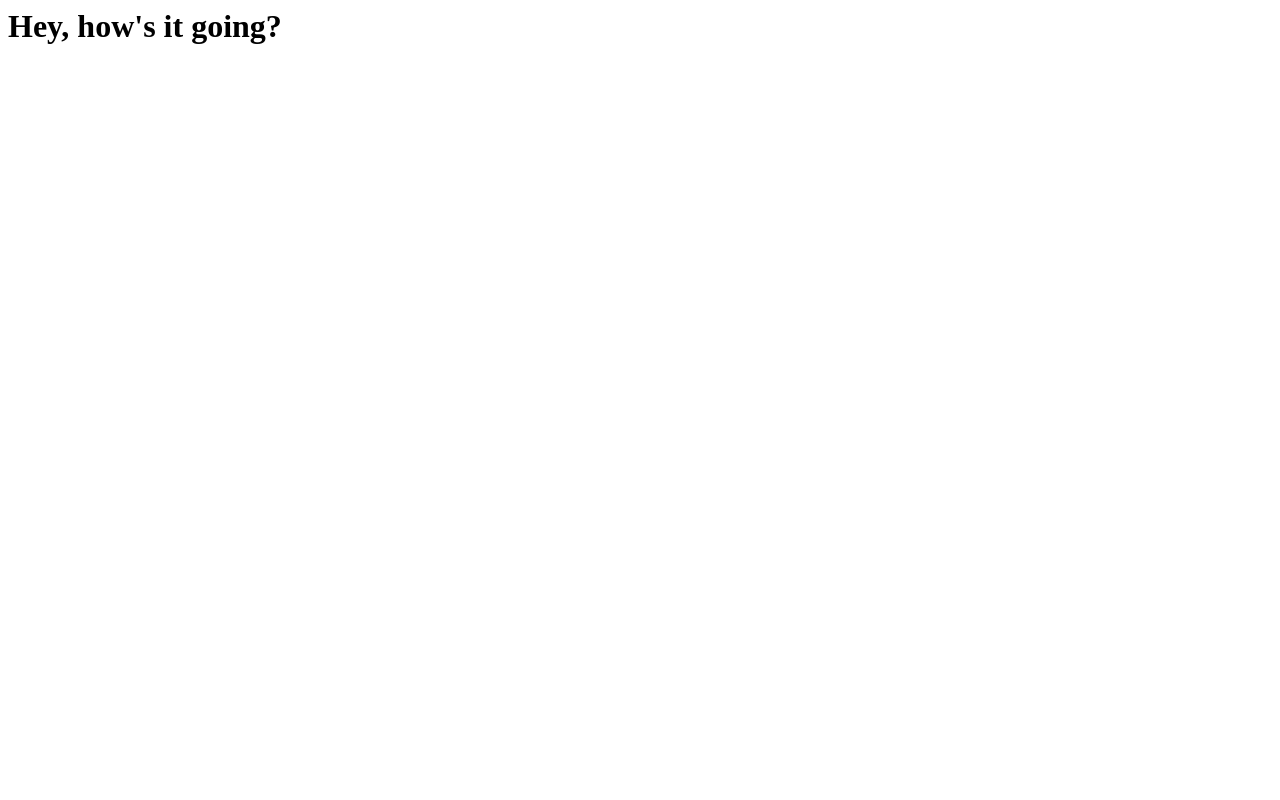
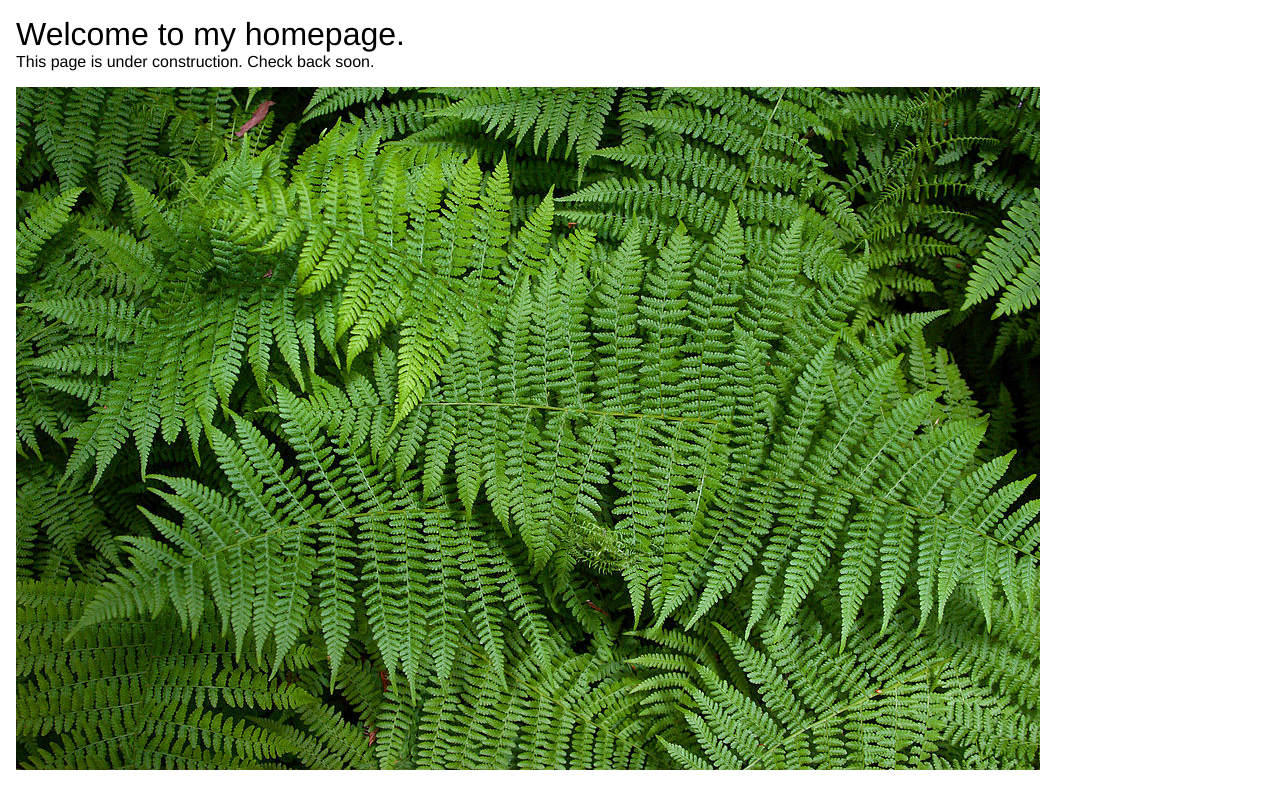
Before and after one commit to khadijahilu/khadijahilu.github.io, a plain HTML site: page index.html in a window 1280 px wide. Drawn offline with Linux system fonts and the light colour scheme.

Commit message:
Uploading Ian's Template

```diff
--- a/index.html
+++ b/index.html
@@ -1 +1,15 @@
-<h1>Hey, how's it going?</h1>
+<!DOCTYPE html>
+<head>
+  <meta charset="utf-8">
+  <meta name="description" content="My personal webpage">
+  <meta name="viewport" content="width=device-width, initial-scale=1">
+  <link href="style.css" rel="stylesheet">
+  <title>My personal webpage</title>
+</head>
+<body>
+	<main>
+		<h1>Welcome to my homepage.</h1>
+		<p>This page is under construction. Check back soon.</p>
+		<img src="images/fern.jpg" alt="fern">
+	</main>
+</body>
--- /dev/null
+++ b/style.css
@@ -0,0 +1,21 @@
+body {
+	margin: 0;
+	padding: 0;
+	font-family: helvetica, sans-serif;
+	background-color: white;
+	color: black;
+}
+main {
+	padding: 1em;
+}
+img {
+	max-width: 100%;
+	height: auto;
+}
+h1 {
+	font-weight: 400;
+	margin: 0;
+}
+p {
+	margin: 0 0 1em 0;
+}
```
Also changed, not shown: images/fern.jpg (added).
